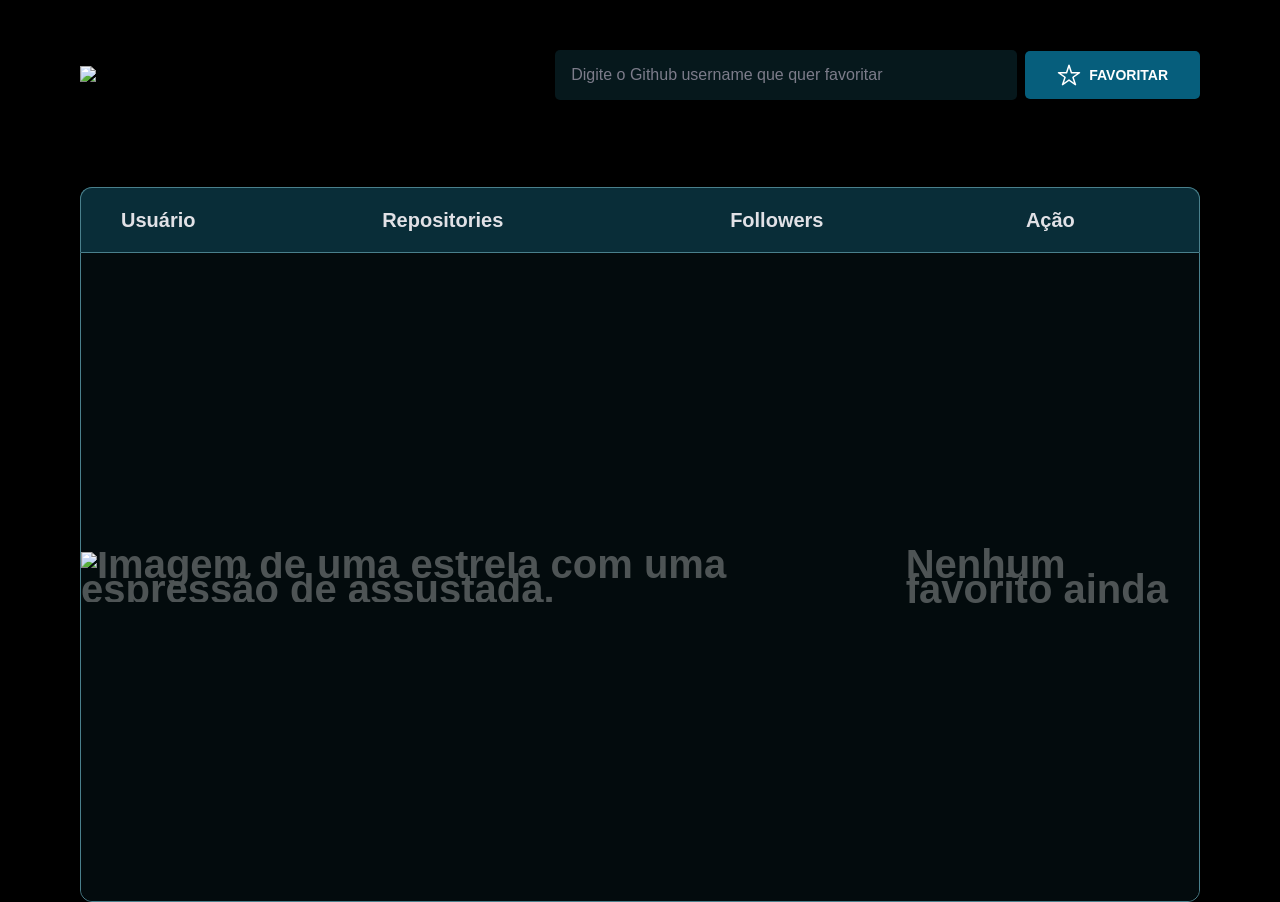
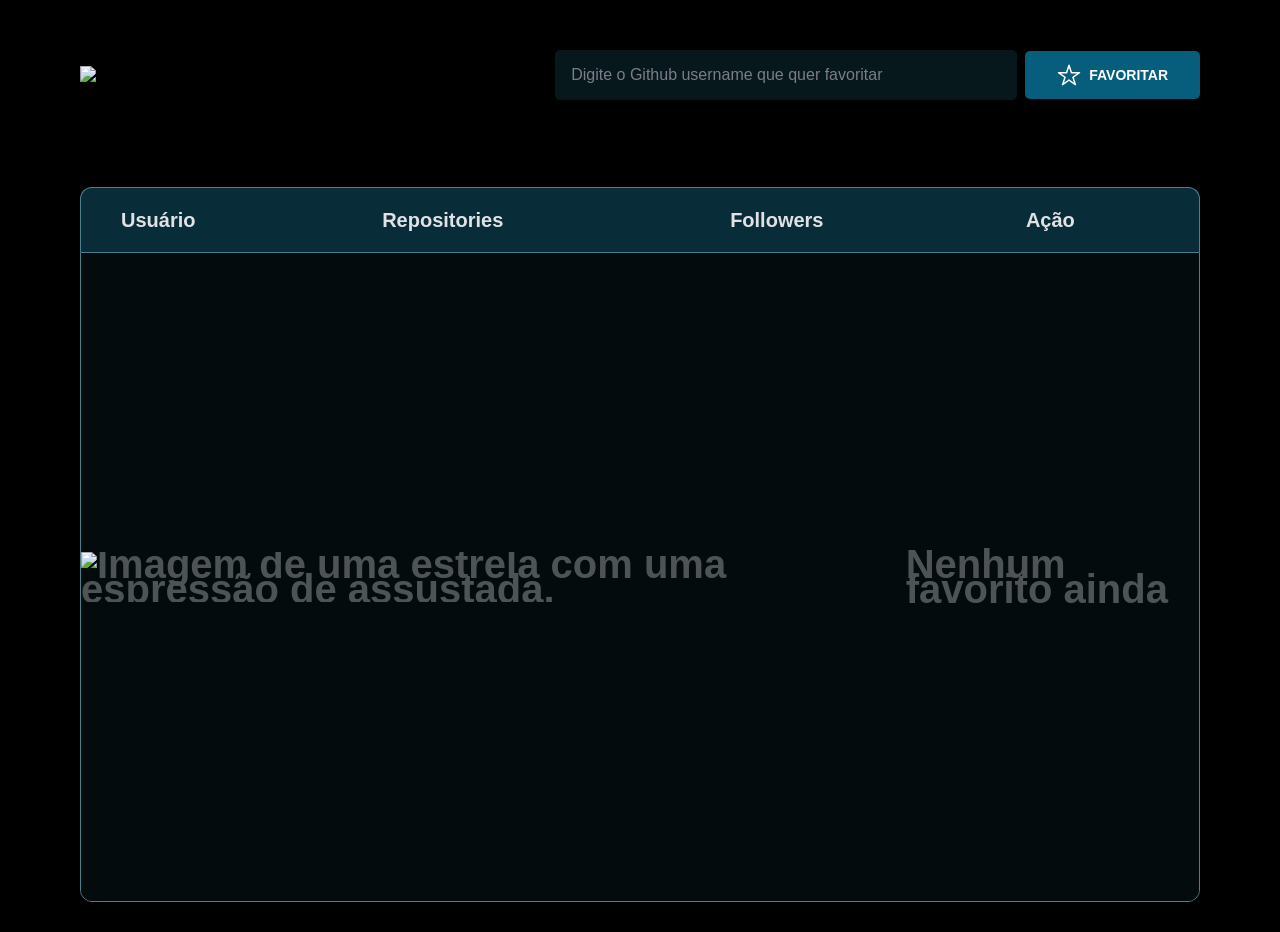

Improve GitFav app and add README

--- a/style.css
+++ b/style.css
@@ -27,7 +27,8 @@ body{
 
 
 .page{
-    height: 100vh;
+    min-height: 100vh;
+    width: min(112rem, calc(100% - 4rem));
     max-width: 112rem;
     margin: 0 auto;
     padding-top: 5rem;
@@ -37,7 +38,7 @@ header{
     display: flex;
     align-items: center;
     justify-content: space-between;
-    gap: 28.6rem;
+    gap: 4rem;
     margin-bottom: 8.7rem;
 }
 
@@ -96,6 +97,11 @@ header .search-input .favorite-button:hover svg path{
 main table{
     width: 100%;
     border-spacing: 0;
+}
+
+main{
+    overflow-x: auto;
+    padding-bottom: 3rem;
 }
 
 main table thead tr th{
@@ -278,4 +284,50 @@ main table tbody tr .remove-button{
 
 main table tbody tr .remove-button:hover{
     color: #f63a4a;
+}
+
+@media (max-width: 760px){
+    .page{
+        width: calc(100% - 3.2rem);
+        padding-top: 3.2rem;
+    }
+
+    header{
+        align-items: stretch;
+        flex-direction: column;
+        gap: 3.2rem;
+        margin-bottom: 4rem;
+    }
+
+    header > img{
+        width: 18rem;
+    }
+
+    header .search-input{
+        align-items: stretch;
+        flex-direction: column;
+    }
+
+    header .search-input input{
+        width: 100%;
+    }
+
+    header .search-input .favorite-button{
+        justify-content: center;
+    }
+
+    main table{
+        min-width: 70rem;
+    }
+
+    main table tbody .without-users{
+        height: 40rem;
+        font-size: 2.4rem;
+    }
+
+    main table tbody .without-users .td-content{
+        flex-direction: column;
+        gap: 2.4rem;
+        text-align: center;
+    }
 }
